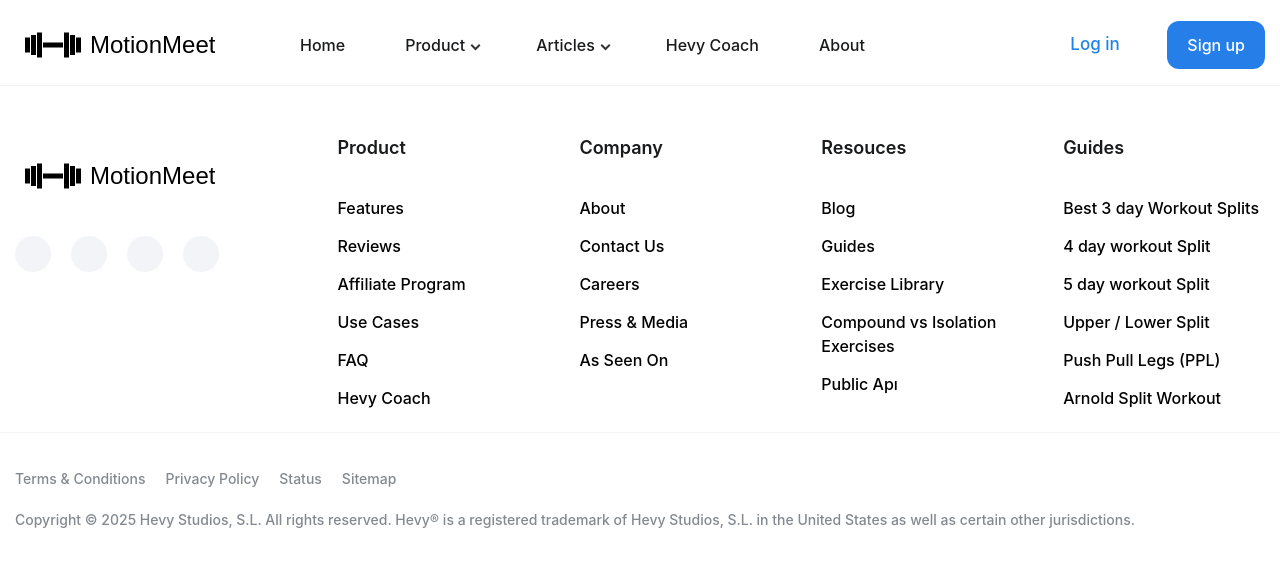
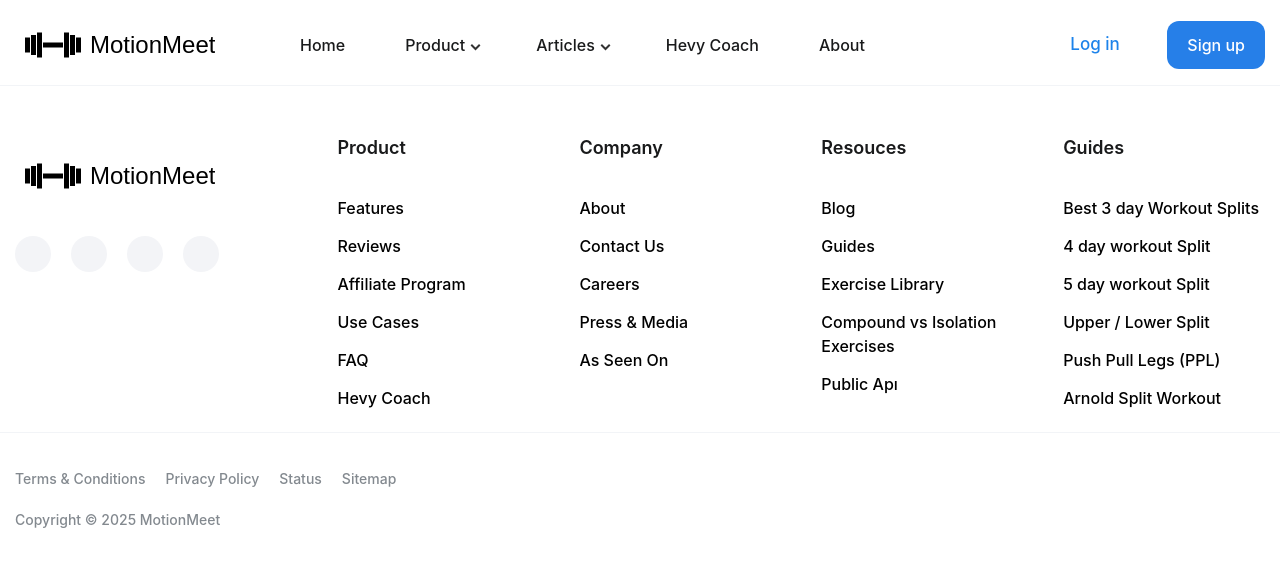
Before and after one commit to uhutsancar/MotionMeet, an Angular app: page / in a window 1280 px wide. Shown: the top 566 px of the page. Built offline with nearby package versions, Linux system fonts and the light colour scheme; a web font is replaced by a local one.

Commit message:
footer update

```diff
--- a/src/app/main/static/footer/footer.component.html
+++ b/src/app/main/static/footer/footer.component.html
@@ -115,9 +115,7 @@
           <li><a routerlink="">Sitemap</a></li>
         </ul>
         <p class="text">
-          Copyright © 2025 Hevy Studios, S.L. All rights reserved. Hevy® is a
-          registered trademark of Hevy Studios, S.L. in the United States as
-          well as certain other jurisdictions.
+          Copyright © 2025 MotionMeet
         </p>
       </div>
     </div>
```
